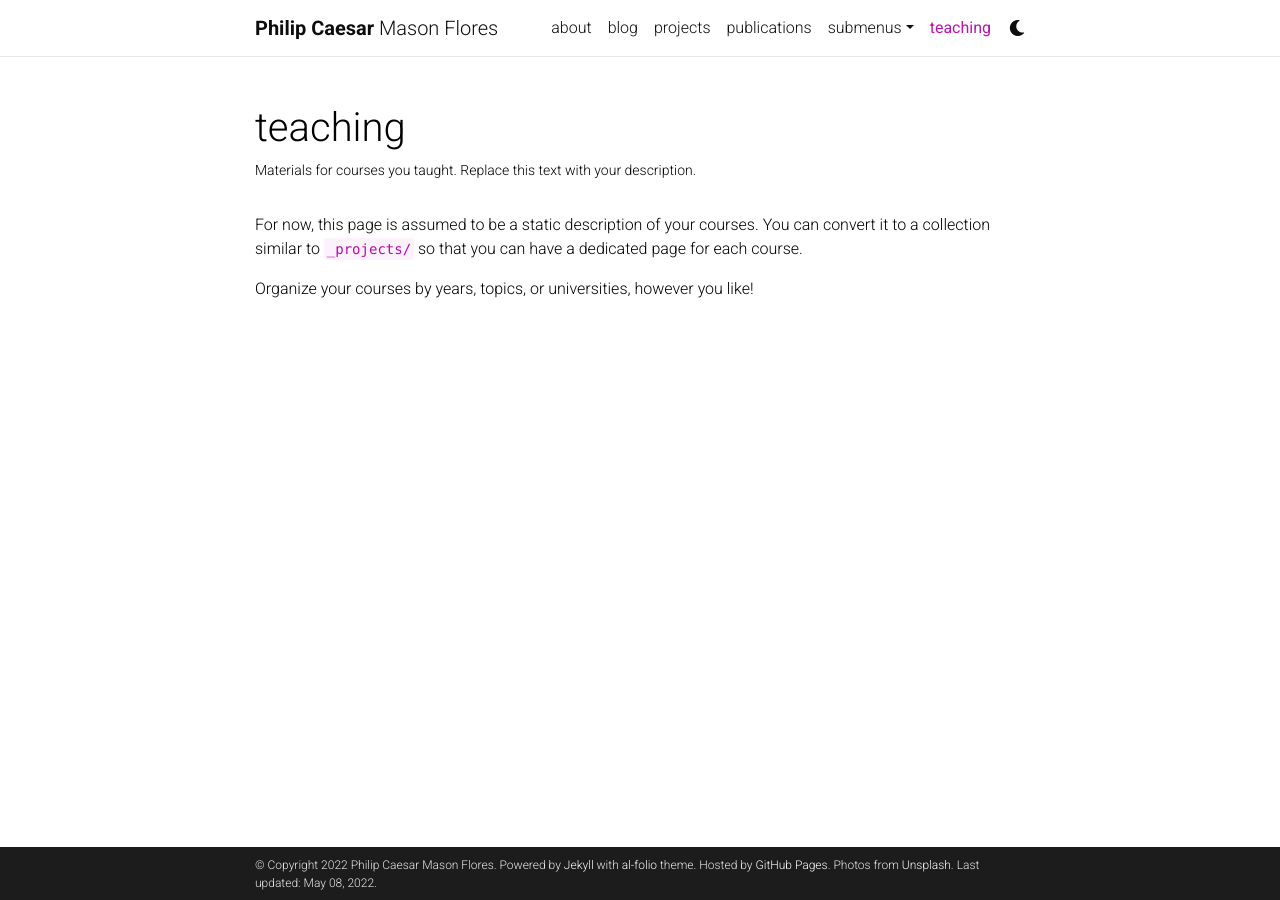
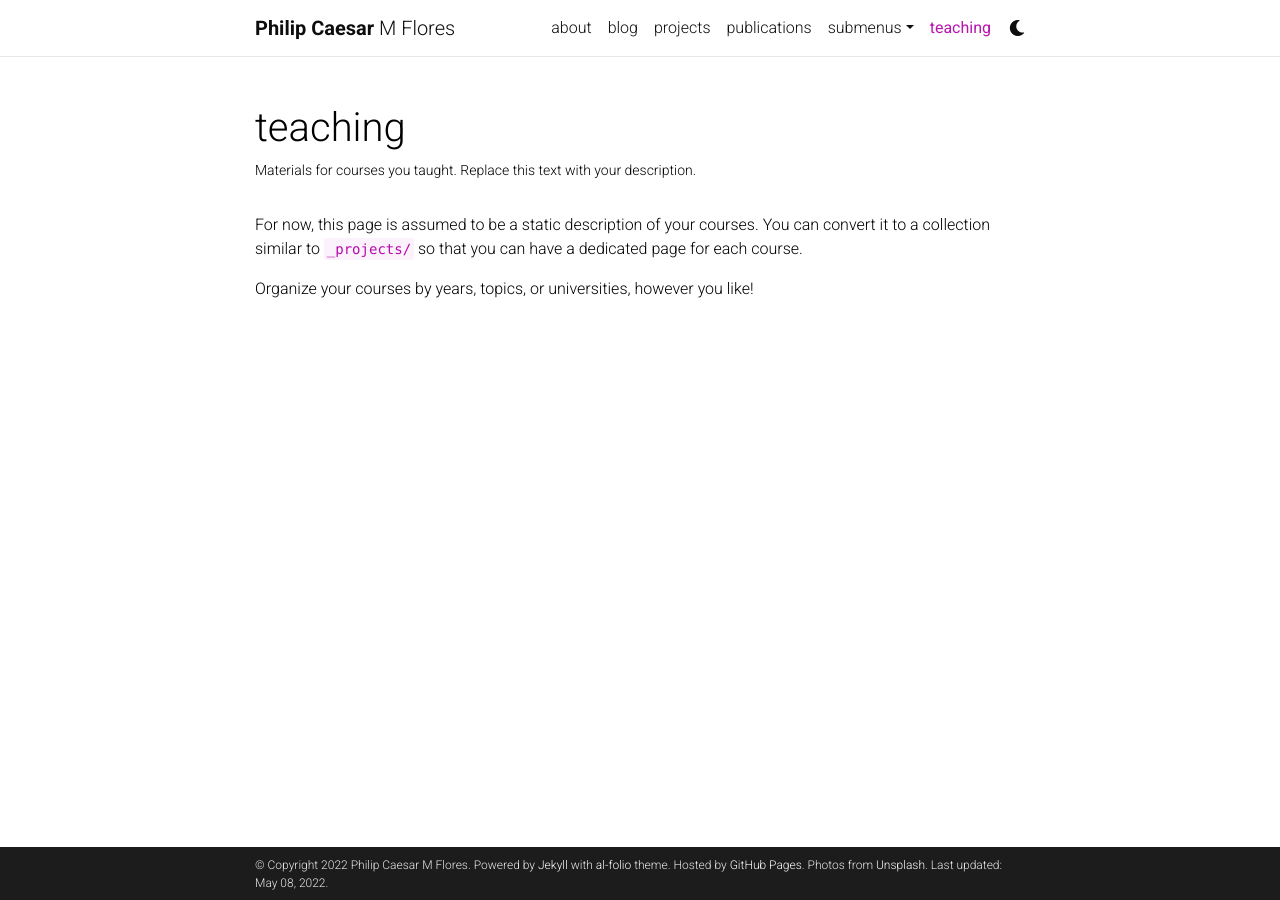
Before and after one commit to pmflores2/pmflores2.github.io, a Jekyll site: the page built from _pages/teaching.md, in a window 1280 px wide. Built offline with Jekyll 4.4.1, drawn with Linux system fonts in a browser that asks for light colours; comment, search, counter and statistics services are not loaded; a style sheet for code colours, icons or effects is not loaded; some of the changed lines change nothing that is shown.

Commit message:
change email and middle name

```diff
--- a/_config.yml
+++ b/_config.yml
@@ -4,9 +4,9 @@
 
 title: blank # the website title (if blank, full name will be used instead)
 first_name: Philip Caesar
-middle_name: Mason
+middle_name: M
 last_name: Flores
-email: philip.flores18@gmail.com
+email: pmflores2@up.edu.ph
 description: > # the ">" symbol means to ignore newlines until "footer_text:"
   A simple, whitespace theme for academics. Based on [*folio](https://github.com/bogoli/-folio) design.
 footer_text: >
```
